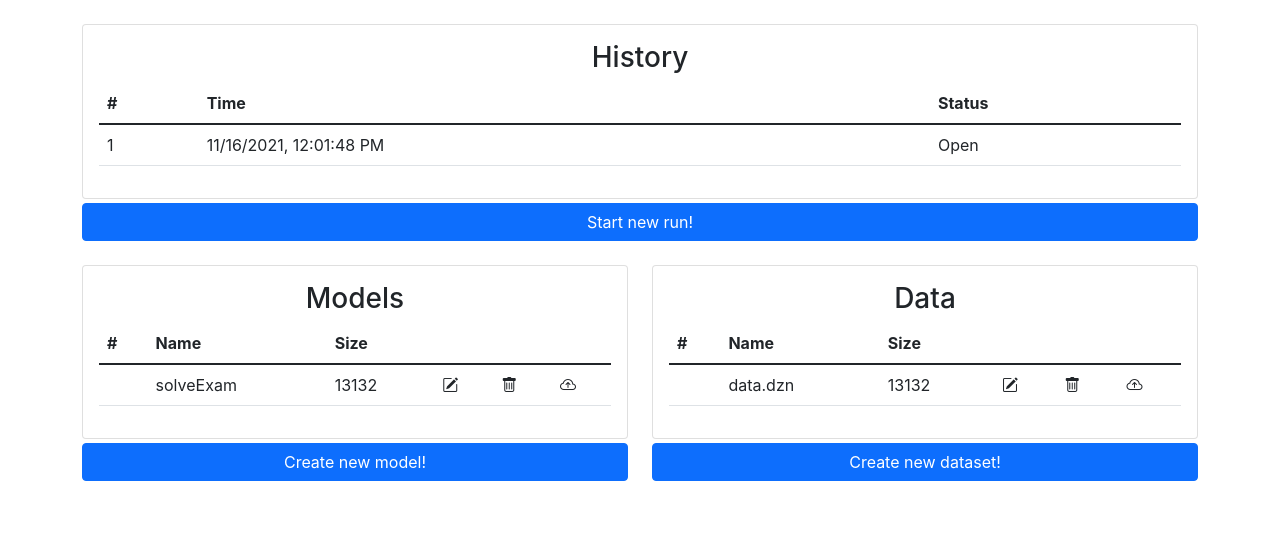
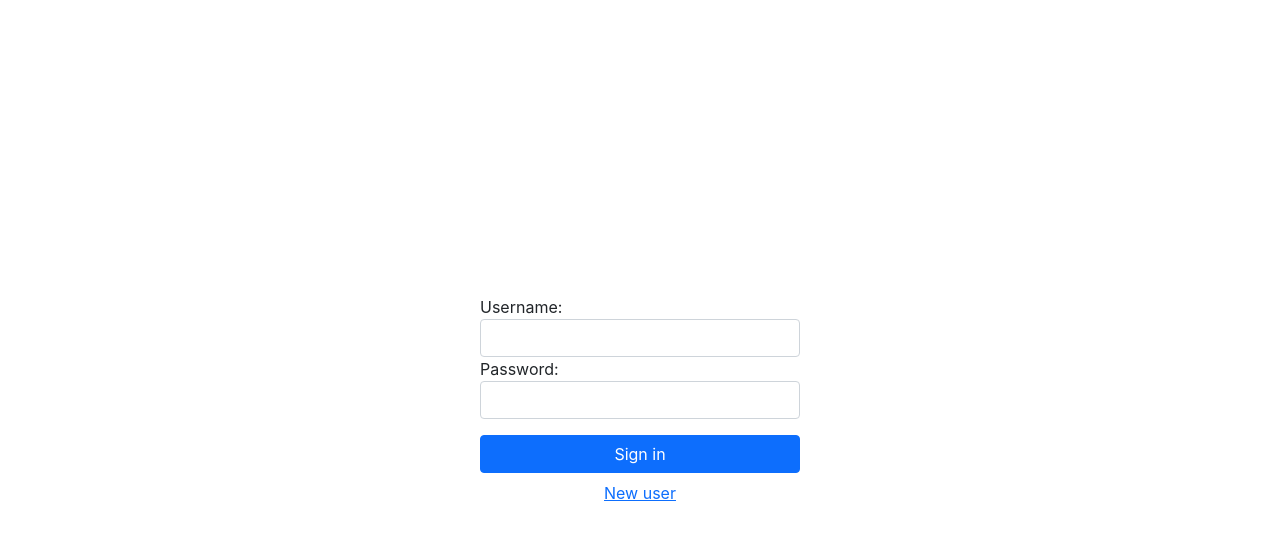
Before and after one commit to dm885-2/dm885-2.github.io, a React (Create React App) app: page / in a window 1280 px wide. Shown: the top 540 px of the page. Built offline with nearby package versions, Linux system fonts and the light colour scheme.

Commit message:
Reverted debug flag

```diff
--- a/src/App.js
+++ b/src/App.js
@@ -12,7 +12,7 @@ import {API} from "./helpers";
 
 export default function App()
 {
-  const [authToken, setAuthTokenState] = useState(true);
+  const [authToken, setAuthTokenState] = useState(false);
 
   /**
    * Sets the AuthToken.
```
